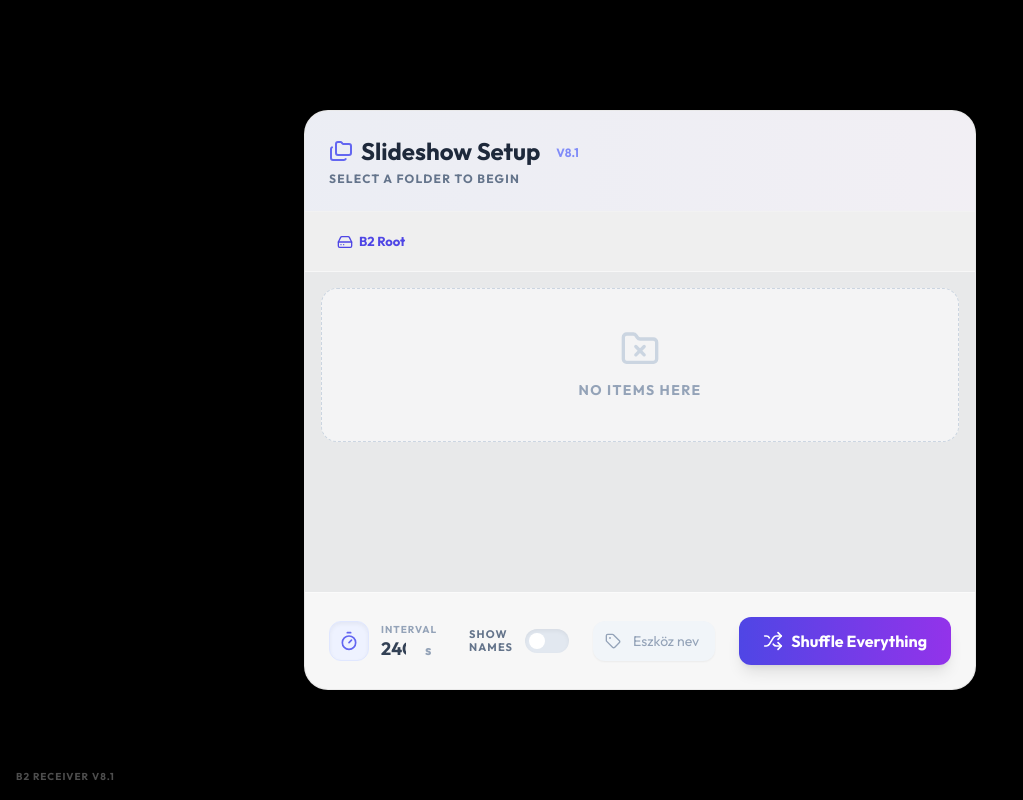
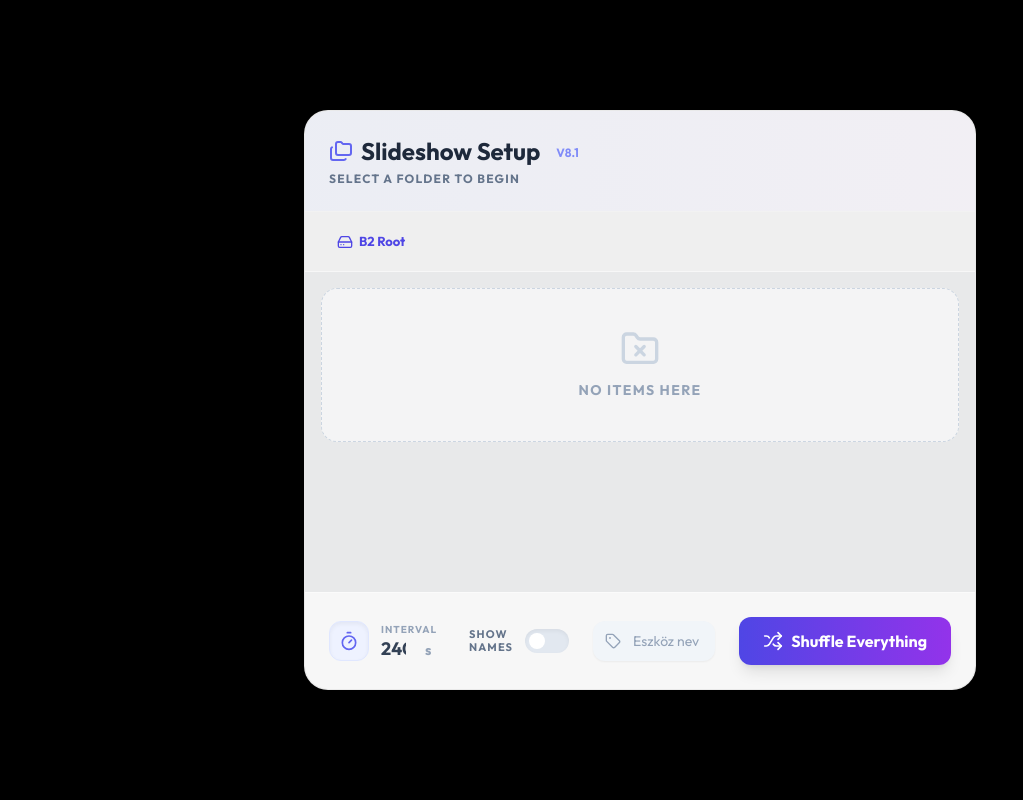
Before and after one commit to TTTZsolt/google-photos-slideshow, a FastAPI app: page /receiver in a window 1280 px wide. Shown: the whole page, without its empty margins (0-1023 px from the left). Run offline with FastAPI, Linux system fonts and the light colour scheme; data that the repository does not hold is empty; some libraries are stand-ins or nearby versions.

Commit message:
style: remove floating V8.1 version label from slideshow background

```diff
--- a/backend/templates/receiver.html
+++ b/backend/templates/receiver.html
@@ -251,12 +251,6 @@
 </head>
 
 <body>
-
-    <!-- Floating Version Label -->
-    <div
-        class="absolute bottom-4 left-4 z-[9999] pointer-events-none tracking-widest text-[10px] font-bold text-white/30">
-        B2 RECEIVER V8.1
-    </div>
 
     <!-- Slideshow Images -->
     <div id="img1" class="image-container"></div>
```
